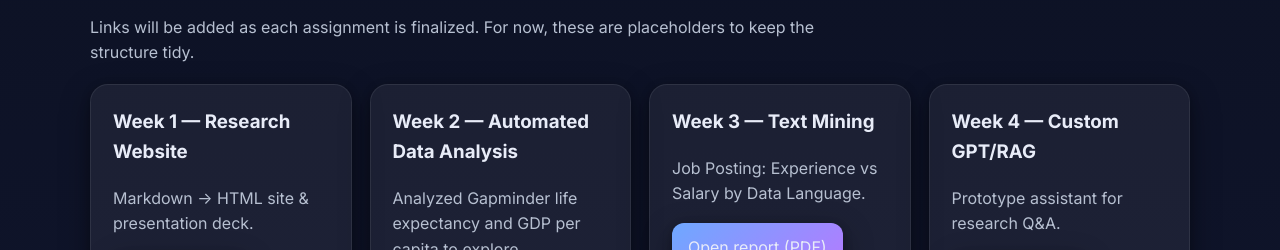
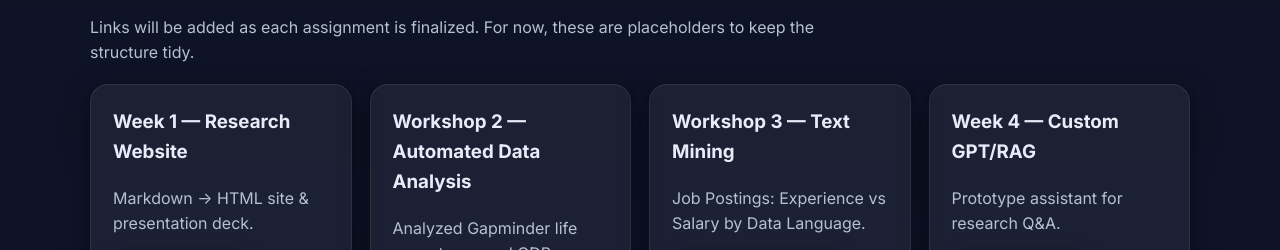
Before and after one commit to au71/graph-ai-portfolio, a plain HTML site: page index.html in a window 1280 px wide. Shown: the part 2859-3109 px from the top of the page. Drawn offline with Linux system fonts and the light colour scheme.

Commit message:
Update workshop titles in index.html

```diff
--- a/index.html
+++ b/index.html
@@ -265,13 +265,13 @@
             <a class="btn" href="#">Coming soon</a>
           </article>
           <article class="card">
-            <h3>Week 2 — Automated Data Analysis</h3>
+            <h3>Workshop 2 — Automated Data Analysis</h3>
             <p class="muted">Analyzed Gapminder life expectancy and GDP per capita to explore relationships between two global indicators using AI tools.</p>
             <a class="btn primary" href="https://github.com/au71/graph-ai-portfolio/blob/main/gamp.html" target="_blank" rel="noopener">Open report</a>
           </article>
           <article class="card">
-            <h3>Week 3 — Text Mining</h3>
-            <p class="muted">Job Posting: Experience vs Salary by Data Language.</p>
+            <h3>Workshop 3 — Text Mining</h3>
+            <p class="muted">Job Postings: Experience vs Salary by Data Language.</p>
             <a class="btn primary" href="https://github.com/au71/graph-ai-portfolio/blob/main/Report%20on%20Job%20Postings_%20Experience%20vs%20Salary%20by%20Data%20Language.pdf" target="_blank" rel="noopener">Open report (PDF)</a>
           </article>
           <article class="card">
```
